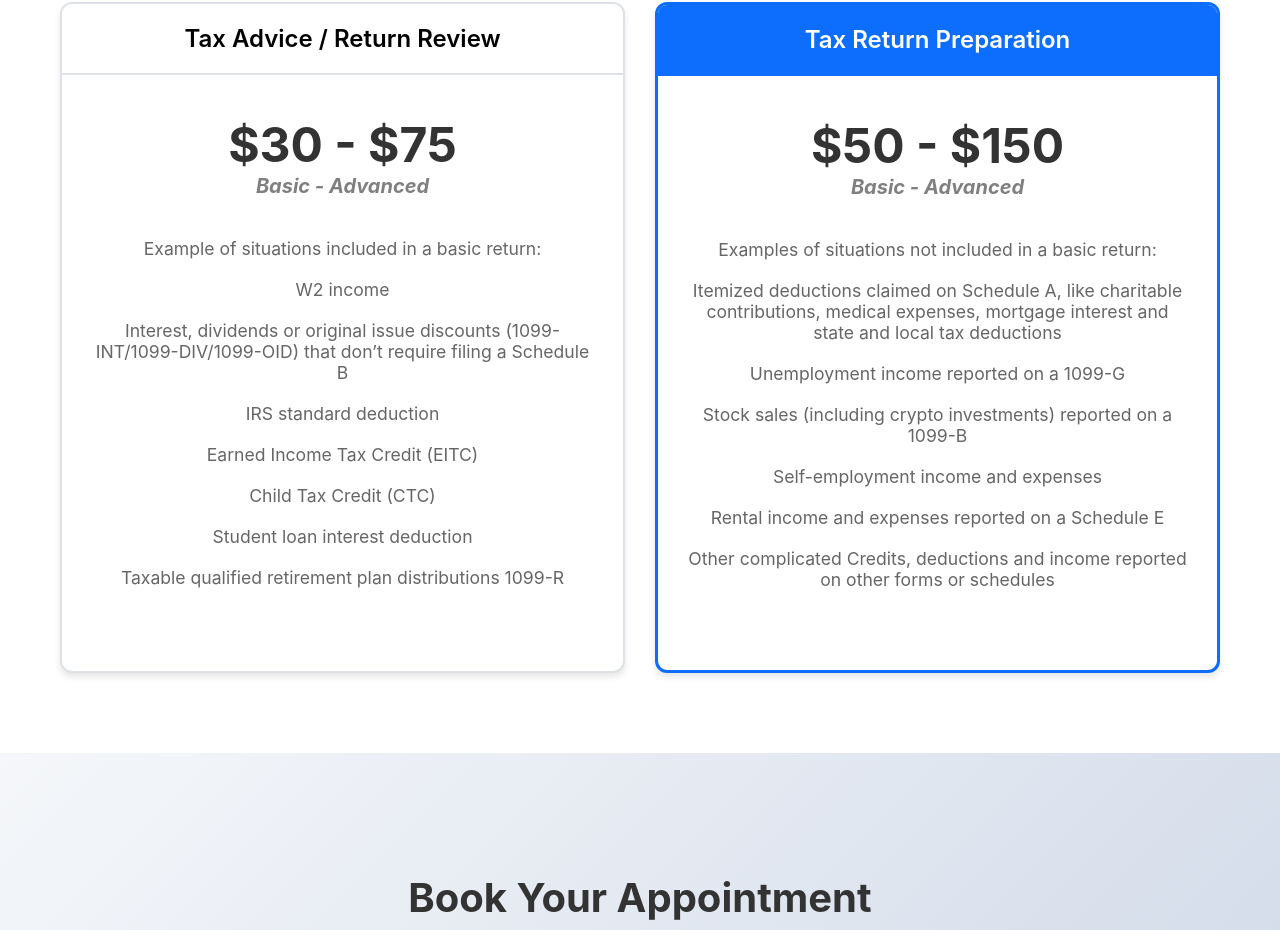
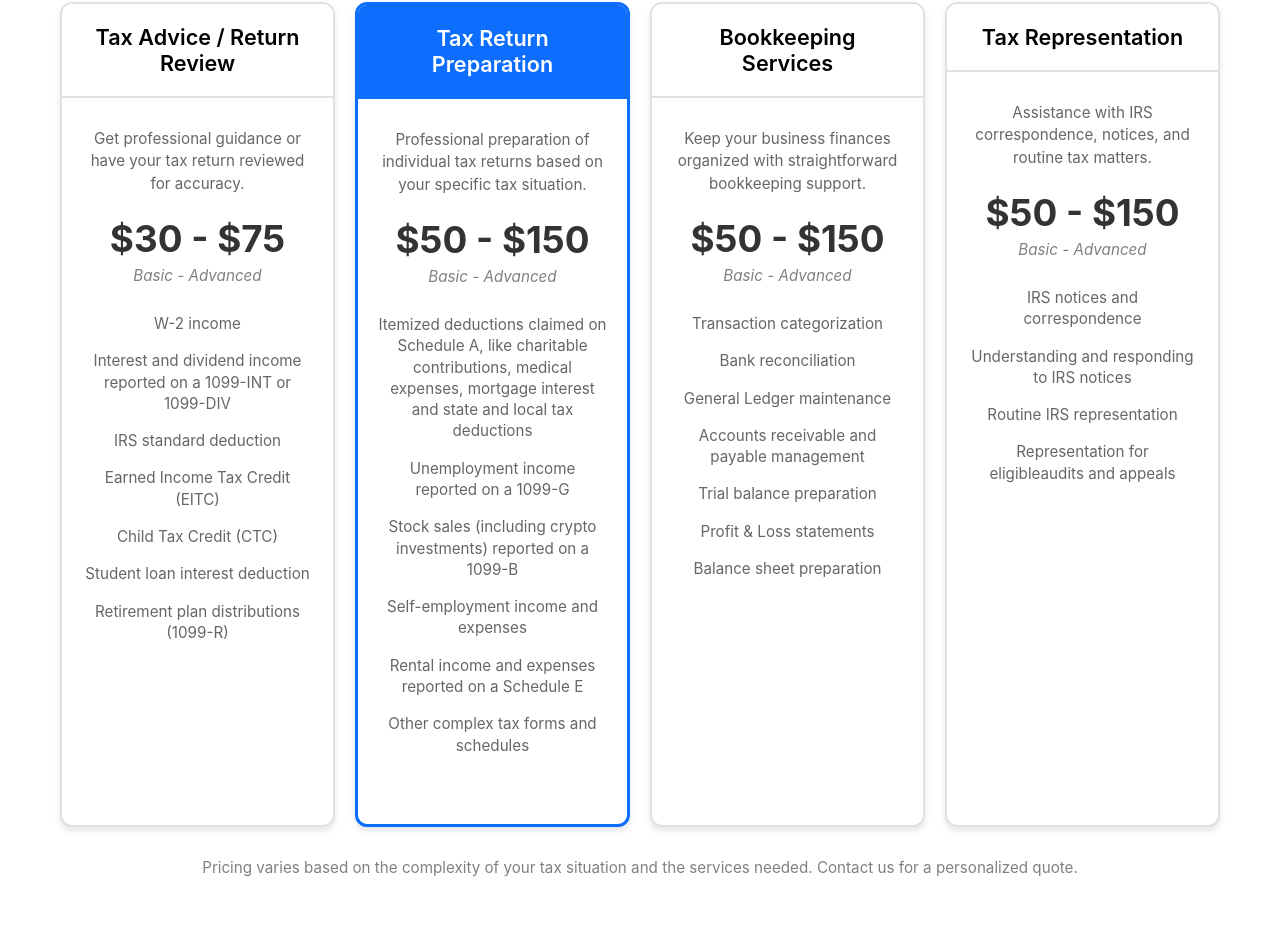
Before and after one commit to jaisonwhite10/taxsensei-app, a React (Create React App) app: page / in a window 1280 px wide. Shown: the part 2395-3325 px from the top of the page. Built offline with nearby package versions, Linux system fonts and the light colour scheme; no server answers; the database is empty.

Commit message:
Update Calendar component and Pricing component

```diff
--- a/src/components/Calendar.jsx
+++ b/src/components/Calendar.jsx
@@ -1,3 +1,4 @@
+
 import React, { useState, useEffect } from 'react';
 import '../styles/Calendar.css';
 import {supabase,addClient,createAppointment} from '../lib/supabaseClient'; // Import addClient function
@@ -65,20 +66,39 @@ function Calendar() {
     return `${hour12}:${minutes} ${ampm}`;
   };
 
-  // Generate time slots from 10 AM to 3 PM
-  const generateTimeSlots = () => {
+  // Generate time slots based on the selected day
+  const generateTimeSlots = (date = null) => {
     const slots = [];
+
+    // Saturday appointments are limited to 9 AM through noon
+    if (date && date.getDay() === 6) {
+      for (let hour = 9; hour <= 11; hour++) {
+        slots.push(`${hour}:00`);
+      }
+      return slots;
+    }
+
+    // Monday through Friday appointments are available from 10 AM to 3 PM
     for (let hour = 10; hour <= 15; hour++) {
       slots.push(`${hour}:00`);
     }
+
     return slots;
   };
 
-  const timeSlots = generateTimeSlots();
+  const timeSlots = selectedDate
+    ? generateTimeSlots(selectedDate)
+    : generateTimeSlots();
 
   // Check if a date has available slots
   const hasAvailableSlots = (dateStr) => {
+    const date = new Date(`${dateStr}T12:00:00`);
     const dayAppointments = appointments[dateStr] || [];
+
+    // Sunday is never available
+    if (date.getDay() === 0) {
+      return false;
+    }
 
     // Maximum 2 appointments per day
     if (dayAppointments.length >= 2) {
@@ -91,11 +111,29 @@ function Calendar() {
     }
 
     // Check whether at least one 2-hour slot remains
-  return timeSlots.some(time => isTimeSlotAvailable(dateStr, time));
+    return generateTimeSlots(date).some(time =>
+      isTimeSlotAvailable(dateStr, time)
+    );
   };
 
   // Check if a specific time slot is available
   const isTimeSlotAvailable = (dateStr, time) => {
+    const date = new Date(`${dateStr}T12:00:00`);
+
+    // Sunday has no available appointment times
+    if (date.getDay() === 0) {
+      return false;
+    }
+
+    // Saturday appointments are restricted to 9 AM, 10 AM, and 11 AM
+    if (date.getDay() === 6) {
+      const allowedSaturdayTimes = ['09:00', '10:00', '11:00'];
+
+      if (!allowedSaturdayTimes.includes(time)) {
+        return false;
+      }
+    }
+
     const dayAppointments = appointments[dateStr] || [];
     const selectedStart = parseInt(time.split(':')[0]);
     const selectedEnd = selectedStart + 2;
@@ -158,6 +196,9 @@ function Calendar() {
   const handleDateClick = (date) => {
     if (!date) return;
 
+    // Prevent Sunday from ever being selected
+    if (date.getDay() === 0) return;
+
     const earliestBookingDate = getEarliestBookingDate();
 
     if (date < earliestBookingDate) return;
@@ -172,6 +213,7 @@ function Calendar() {
 
   const handleTimeClick = (time) => {
     const dateStr = formatDate(selectedDate);
+
     if (isTimeSlotAvailable(dateStr, time)) {
       setSelectedTime(time);
     }
@@ -247,6 +289,7 @@ const handleBooking = async () => {
       newDate.setMonth(prev.getMonth() + direction);
       return newDate;
     });
+
     setSelectedDate(null);
     setSelectedTime(null);
   };
@@ -274,9 +317,14 @@ const handleBooking = async () => {
             <button onClick={() => changeMonth(-1)} className="btn btn-primary">
               ← Prev
             </button>
+
             <h3>
-              {currentMonth.toLocaleDateString('en-US', { month: 'long', year: 'numeric' })}
+              {currentMonth.toLocaleDateString('en-US', {
+                month: 'long',
+                year: 'numeric'
+              })}
             </h3>
+
             <button onClick={() => changeMonth(1)} className="btn btn-primary">
               Next →
             </button>
@@ -295,34 +343,42 @@ const handleBooking = async () => {
               }
 
               const dateStr = formatDate(date);
+              const isSunday = date.getDay() === 0;
               const isBeforeBookingWindow = date < earliestBookingDate;
-              const isSelected = selectedDate && formatDate(selectedDate) === dateStr;
+              const isSelected =
+                selectedDate && formatDate(selectedDate) === dateStr;
               const hasSlots = hasAvailableSlots(dateStr);
-              const appointmentCount = (appointments[dateStr] || []).length;
+
 
               let className = 'calendar-day';
-              if (isBeforeBookingWindow) className += ' past';
-              else if (!hasSlots) className += ' unavailable';
-              else if (isSelected) className += ' selected';
+
+              if (isSunday || isBeforeBookingWindow || !hasSlots) {
+                className += ' past';
+              } else if (isSelected) {
+                className += ' selected';
+              }
 
               return (
                 <button
                   key={dateStr}
                   onClick={() => handleDateClick(date)}
-                  disabled={isBeforeBookingWindow || !hasSlots}
+                  disabled={
+                    isSunday ||
+                    isBeforeBookingWindow ||
+                    !hasSlots
+                  }
                   className={className}
                 >
                   {date.getDate()}
-                  {appointmentCount > 0 && (
-                    <span className="appointment-indicator" />
-                  )}
+
+
                 </button>
               );
             })}
           </div>
 
           <div className="calendar-note">
-            <strong>Note:</strong> Each appointment requires a 2-hour time block.
+            <strong>Note:</strong> Each appointment requires a 30 minute time block.
           </div>
         </div>
 
@@ -330,12 +386,27 @@ const handleBooking = async () => {
         <div className="booking-card">
           {!selectedDate ? (
             <div className="empty-state">
-              <svg width="60" height="60" viewBox="0 0 24 24" fill="none" stroke="currentColor" strokeWidth="2">
-                <rect x="3" y="4" width="18" height="18" rx="2" ry="2"></rect>
+              <svg
+                width="60"
+                height="60"
+                viewBox="0 0 24 24"
+                fill="none"
+                stroke="currentColor"
+                strokeWidth="2"
+              >
+                <rect
+                  x="3"
+                  y="4"
+                  width="18"
+                  height="18"
+                  rx="2"
+                  ry="2"
+                ></rect>
                 <line x1="16" y1="2" x2="16" y2="6"></line>
                 <line x1="8" y1="2" x2="8" y2="6"></line>
                 <line x1="3" y1="10" x2="21" y2="10"></line>
               </svg>
+
               <p>Select a date to view available times</p>
             </div>
           ) : (
@@ -344,13 +415,16 @@ const handleBooking = async () => {
 
               <div className="time-slots-section">
                 <h4>Available Times</h4>
+
                 <div className="time-slots">
                   {timeSlots.map(time => {
                     const dateStr = formatDate(selectedDate);
-                    const isAvailable = isTimeSlotAvailable(dateStr, time);
+                    const isAvailable =
+                      isTimeSlotAvailable(dateStr, time);
                     const isSelected = selectedTime === time;
 
                     let className = 'time-slot';
+
                     if (!isAvailable) className += ' unavailable';
                     if (isSelected) className += ' selected';
 
@@ -372,6 +446,7 @@ const handleBooking = async () => {
                 <div className="booking-form">
                   <div className="form-group">
                     <label>Your Name</label>
+
                     <input
                       type="text"
                       value={userName}
@@ -383,6 +458,7 @@ const handleBooking = async () => {
 
                   <div className="form-group">
                     <label>Your Email</label>
+
                     <input
                       type="email"
                       value={userEmail}
@@ -394,6 +470,7 @@ const handleBooking = async () => {
 
                   <div>
                     <label>Additional Information</label>
+
                     <textarea
                       value={userNotes}
                       onChange={(e) => setUserNotes(e.target.value)}
--- a/src/components/Pricing.jsx
+++ b/src/components/Pricing.jsx
@@ -1,3 +1,4 @@
+
 import React from 'react';
 import '../styles/Pricing.css';
 
@@ -5,76 +6,140 @@ function Pricing() {
   const plans = [
     {
       name: "Tax Advice / Return Review",
+      description: "Get professional guidance or have your tax return reviewed for accuracy.",
       price: "$30 - $75",
-      period: "/mo",
-      features: ["Example of situations included in a  basic return:","W2 income",
-        "Interest, dividends or original issue discounts (1099-INT/1099-DIV/1099-OID) that don’t require filing a Schedule B",
+      priceLabel: "Basic - Advanced",
+      features: [
+        "W-2 income",
+        "Interest and dividend income reported on a 1099-INT or 1099-DIV",
         "IRS standard deduction",
         "Earned Income Tax Credit (EITC)",
         "Child Tax Credit (CTC)",
         "Student loan interest deduction",
-        "Taxable qualified retirement plan distributions 1099-R"],
-      buttonText: "Sign up",
+        "Retirement plan distributions (1099-R)"
+      ],
+      buttonText: "Contact Us",
       buttonClass: "btn-outline"
     },
-    // {
-    //   name: "Deluxe",
-    //   price: "$15",
-    //   period: "/mo",
-    //   features: ["W2", "1098", "1099-Int"],
-    //   buttonText: "Get started",
-    //   buttonClass: "btn-primary",
-    //   featured: false
-    // },
+
     {
       name: "Tax Return Preparation",
+      description: "Professional preparation of individual tax returns based on your specific tax situation.",
       price: "$50 - $150",
-      period: "/mo",
-      features: ["Examples of situations not included in a basic return:","Itemized deductions claimed on Schedule A, like charitable contributions, medical expenses, mortgage interest and state and local tax deductions",
+      priceLabel: "Basic - Advanced",
+      features: [
+        "Itemized deductions claimed on Schedule A, like charitable contributions, medical expenses, mortgage interest and state and local tax deductions",
         "Unemployment income reported on a 1099-G",
         "Stock sales (including crypto investments) reported on a 1099-B",
         "Self-employment income and expenses",
         "Rental income and expenses reported on a Schedule E",
-        "Other complicated Credits, deductions and income reported on other forms or schedules "
+        "Other complex tax forms and schedules"
       ],
-      buttonText: "Contact us",
+      buttonText: "Get Started",
       buttonClass: "btn-primary",
       featured: true
+    },
+
+    {
+      name: "Bookkeeping Services",
+      description: "Keep your business finances organized with straightforward bookkeeping support.",
+      price: "$50 - $150",
+      priceLabel: "Basic - Advanced",
+      features: [
+        "Transaction categorization",
+        "Bank reconciliation",
+        "General Ledger maintenance",
+        "Accounts receivable and payable management",
+        "Trial balance preparation",
+        "Profit & Loss statements",
+        "Balance sheet preparation",
+
+      ],
+      buttonText: "Contact Us",
+      buttonClass: "btn-primary"
+    },
+
+    {
+      name: "Tax Representation",
+      description: "Assistance with IRS correspondence, notices, and routine tax matters.",
+      price: "$50 - $150",
+      priceLabel: "Basic - Advanced",
+      features: [
+        "IRS notices and correspondence",
+        "Understanding and responding to IRS notices",
+        "Routine IRS representation",
+        "Representation for eligibleaudits and appeals",
+
+      ],
+      buttonText: "Contact Us",
+      buttonClass: "btn-primary"
     }
   ];
 
   return (
     <section id="pricing">
       <div className="container pricing-container">
+
         <div className="pricing-header">
           <h2>Services</h2>
-          <p>Simple and affordable price plans for your tax needs.</p>
+          <p>
+            Professional and affordable tax help tailored to your needs.
+          </p>
         </div>
+
         <div className="pricing-grid">
           {plans.map((plan, index) => (
-            <div key={index} className={`pricing-card ${plan.featured ? 'featured' : ''}`}>
-              <div className={`card-header ${plan.featured ? 'featured-header' : ''}`}>
+            <div
+              key={index}
+              className={`pricing-card ${plan.featured ? 'featured' : ''}`}
+            >
+
+              <div
+                className={`card-header ${
+                  plan.featured ? 'featured-header' : ''
+                }`}
+              >
                 <h4>{plan.name}</h4>
               </div>
+
               <div className="card-body">
-                <h1 className="price">
-                  {plan.price}
-                  <p style={{fontSize: 20, fontStyle:'italic',color:'GrayText'}}>Basic - Advanced</p>
 
-                </h1>
+                <p className="service-description">
+                  {plan.description}
+                </p>
+
+                <div className="price-section">
+                  <h1 className="price">
+                    {plan.price}
+                  </h1>
+
+                  <p className="price-label">
+                    {plan.priceLabel}
+                  </p>
+                </div>
 
                 <ul className="features-list">
                   {plan.features.map((feature, idx) => (
                     <li key={idx}>{feature}</li>
                   ))}
                 </ul>
-                {/* <button className={`btn ${plan.buttonClass}`}>
+
+                {/* Button currently commented out
+                <button className={`btn ${plan.buttonClass}`}>
                   {plan.buttonText}
-                </button> */}
+                </button>
+                */}
+
               </div>
             </div>
           ))}
         </div>
+
+        <p className="pricing-note">
+          Pricing varies based on the complexity of your tax situation and
+          the services needed. Contact us for a personalized quote.
+        </p>
+
       </div>
     </section>
   );
--- a/src/lib/supabaseClient.js
+++ b/src/lib/supabaseClient.js
@@ -9,47 +9,31 @@ export const supabase = createClient(supabaseUrl, supabasePublishableKey)
 export async function addClient(data) {
   const { name, email } = data;
 
-  // Check whether client already exists
-  const { data: existingClient, error: lookupError } = await supabase
-    .from('clients')
-    .select('id')
-    .eq('email', email.trim().toLowerCase())
-    .maybeSingle();
+  const { data: clientId, error } = await supabase.rpc('add_client', {
+    client_name: name,
+    client_email: email
+  });
 
-  if (lookupError) {
-    console.error('Error checking for existing client:', lookupError);
-    throw lookupError;
+  if (error) {
+    console.error('Error adding client:', error);
+    throw error;
   }
 
-  // Client already exists
-  if (existingClient) {
-    return existingClient;
-  }
-
-  // Client doesn't exist, so create them
-  const { data: newClient, error: insertError } = await supabase
-    .from('clients')
-    .insert([{
-      name: name.trim(),
-      email: email.trim().toLowerCase()
-    }])
-    .select()
-    .single();
-
-  if (insertError) {
-    console.error('Error creating client:', insertError);
-    throw insertError;
-  }
-
-  return newClient;
+  return { id: clientId };
 }
 
-export async function createAppointment({ name, email, appointment_time, notes }) {
-  const { data, error } = await supabase
-    .from('appointments')
-    .insert([{ name, email, appointment_time, notes: notes || null }])
-    .select()
-    .single();
+export async function createAppointment({
+  name,
+  email,
+  appointment_time,
+  notes
+}) {
+  const { data, error } = await supabase.rpc('book_appointment', {
+    p_name: name,
+    p_email: email,
+    p_appointment_time: appointment_time,
+    p_notes: notes || null
+  });
 
   if (error) {
     console.error('Error creating appointment:', error);
--- a/src/styles/Pricing.css
+++ b/src/styles/Pricing.css
@@ -1,3 +1,4 @@
+
 #pricing {
   padding: 80px 0;
   background: white;
@@ -25,18 +26,15 @@
   color: #666;
 }
 
+/* Four service cards in one row on desktop */
 .pricing-grid {
   display: grid;
-  grid-template-columns: repeat(2, 1fr);
-  gap: 30px;
+  grid-template-columns: repeat(4, 1fr);
+  gap: 20px;
+  align-items: stretch;
 }
 
-@media (max-width: 768px) {
-  .pricing-grid {
-    grid-template-columns: 1fr;
-  }
-}
-
+/* Pricing cards */
 .pricing-card {
   background: white;
   border: 2px solid #dee2e6;
@@ -44,6 +42,10 @@
   overflow: hidden;
   box-shadow: 0 4px 6px rgba(0, 0, 0, 0.1);
   transition: transform 0.3s ease, box-shadow 0.3s ease;
+
+  display: flex;
+  flex-direction: column;
+  height: 100%;
 }
 
 .pricing-card:hover {
@@ -51,12 +53,13 @@
   box-shadow: 0 8px 16px rgba(0, 0, 0, 0.15);
 }
 
+/* Featured service */
 .pricing-card.featured {
   border-color: #0d6efd;
   border-width: 3px;
-  justify-content: right;
 }
 
+/* Card header */
 .card-header {
   background: white;
   padding: 20px;
@@ -72,40 +75,64 @@
 
 .card-header h4 {
   margin: 0;
-  font-size: 1.5rem;
+  font-size: 1.35rem;
   font-weight: 600;
 }
 
+/* Card body */
 .card-body {
-  padding: 40px 30px;
+  padding: 30px 20px;
   text-align: center;
+
+  display: flex;
+  flex-direction: column;
+  flex: 1;
+}
+
+/* Short description underneath service name */
+.service-description {
+  margin: 0 0 20px 0;
+  color: #666;
+  font-size: 0.95rem;
+  line-height: 1.5;
+}
+
+/* Price section */
+.price-section {
+  margin-bottom: 20px;
 }
 
 .price {
-  font-size: 3rem;
+  font-size: 2.3rem;
   font-weight: bold;
   color: #333;
-  margin-bottom: 30px;
+  margin: 0;
 }
 
-.price small {
-  font-size: 1.2rem;
-  font-weight: normal;
-  color: #666;
+.price-label {
+  font-size: 0.95rem;
+  font-style: italic;
+  color: GrayText;
+  margin: 5px 0 0 0;
 }
 
+/* Features */
 .features-list {
   list-style: none;
   padding: 0;
   margin: 0 0 30px 0;
+
+  flex: 1;
 }
 
 .features-list li {
-  padding: 10px 0;
+  padding: 8px 0;
   color: #666;
-  font-size: 1.1rem;
+  font-size: 0.95rem;
+  line-height: 1.4;
 }
 
+/* Buttons */
 .pricing-card .btn {
   width: 100%;
   padding: 15px 30px;
@@ -136,3 +163,57 @@
   background: #333;
   color: white;
 }
+
+/* Pricing note underneath all four cards */
+.pricing-note {
+  text-align: center;
+  margin: 30px auto 0 auto;
+  max-width: 900px;
+  font-size: 0.95rem;
+  line-height: 1.5;
+  color: GrayText;
+}
+
+/* Tablet */
+@media (max-width: 1100px) {
+  .pricing-container {
+    padding: 0 20px;
+  }
+
+  .pricing-grid {
+    grid-template-columns: repeat(2, 1fr);
+    gap: 25px;
+  }
+}
+
+/* Mobile */
+@media (max-width: 700px) {
+  #pricing {
+    padding: 60px 0;
+  }
+
+  .pricing-header {
+    margin-bottom: 40px;
+  }
+
+  .pricing-header h2 {
+    font-size: 2rem;
+  }
+
+  .pricing-header p {
+    font-size: 1rem;
+  }
+
+  .pricing-grid {
+    grid-template-columns: 1fr;
+    gap: 25px;
+  }
+
+  .card-body {
+    padding: 30px 25px;
+  }
+
+  .price {
+    font-size: 2.5rem;
+  }
+}
```
Lines whose indentation alone changed are shown as unchanged.
